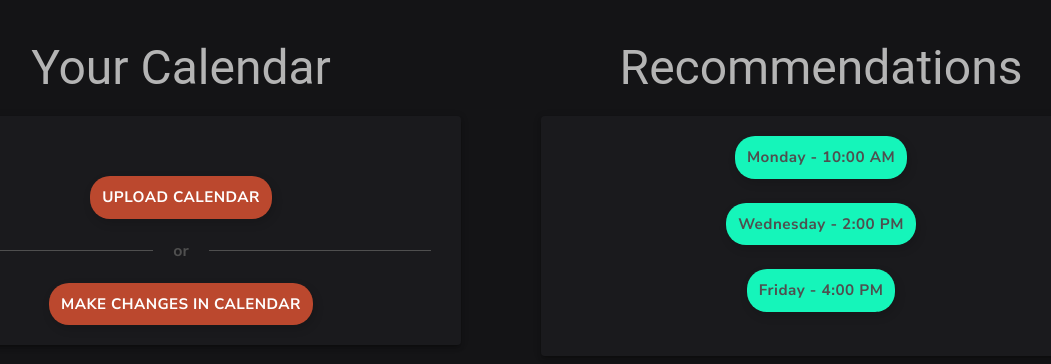
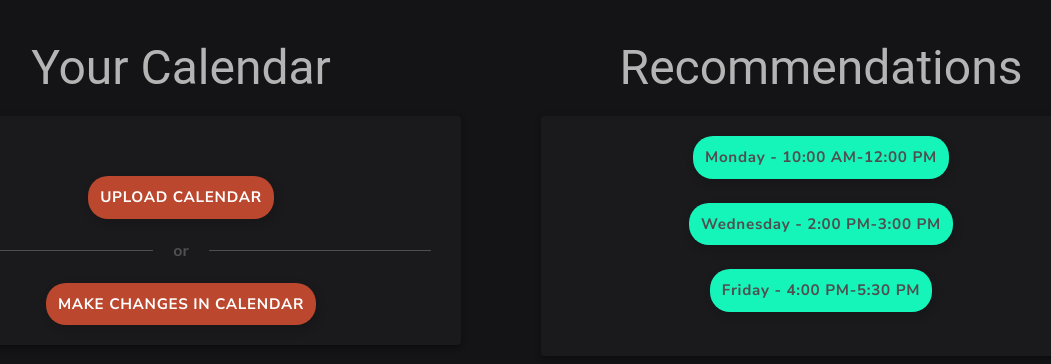
Before and after one commit to Trust-Worthy/WhenDoWeEven-_frontend, a React (Vite) app in the folder when-do-we-even/: page /eventlogin in a window 1280 px wide. Shown: the top 364 px of the page, without its empty margins (139-1190 px from the left). Built offline with nearby package versions, Linux system fonts and the light colour scheme.

Commit message:
Change the text of the recommendation buttons

```diff
--- a/when-do-we-even/src/pages/EventLoginPage.css
+++ b/when-do-we-even/src/pages/EventLoginPage.css
@@ -12,10 +12,12 @@
 
 .calendar-view .MuiButton-contained {
   color: #ffffff !important;
+  letter-spacing: 0.7px;
 }
 
 .recommendations-section .MuiButton-contained {
   color: #4f4f4f !important;
+  letter-spacing: 0.7px;
 }
 
 
@@ -146,7 +148,7 @@ button {
   font-size: 1.3em; /* Increased font-size for scaling up */
   font-family: 'Nunito Sans', sans-serif;
   font-weight: 700;
-  letter-spacing: 0.5px;
+  letter-spacing: 0.7px;
   cursor: pointer;
   transition: background-color 0.3s ease-in-out, transform 0.2s;
   border-radius: 8px;
@@ -159,5 +161,5 @@ button {
 }
 
 .recommendations-buttons button:hover {
-  transform: scale(1.6);
+  transform: scale(1.3);
 }
--- a/when-do-we-even/src/pages/EventLoginPage.jsx
+++ b/when-do-we-even/src/pages/EventLoginPage.jsx
@@ -20,9 +20,9 @@ const EventLoginPage = () => {
 
   // Mock suggestions to display when there are no recommendations
   const mockSuggestions = [
-    { day: "Monday", time: "10:00 AM" },
-    { day: "Wednesday", time: "2:00 PM" },
-    { day: "Friday", time: "4:00 PM" },
+    { day: "Monday", time: "10:00 AM-12:00 PM" },
+    { day: "Wednesday", time: "2:00 PM-3:00 PM" },
+    { day: "Friday", time: "4:00 PM-5:30 PM" },
   ];
 
   // Use recommendations if available; otherwise, fallback to mockSuggestions.
```
